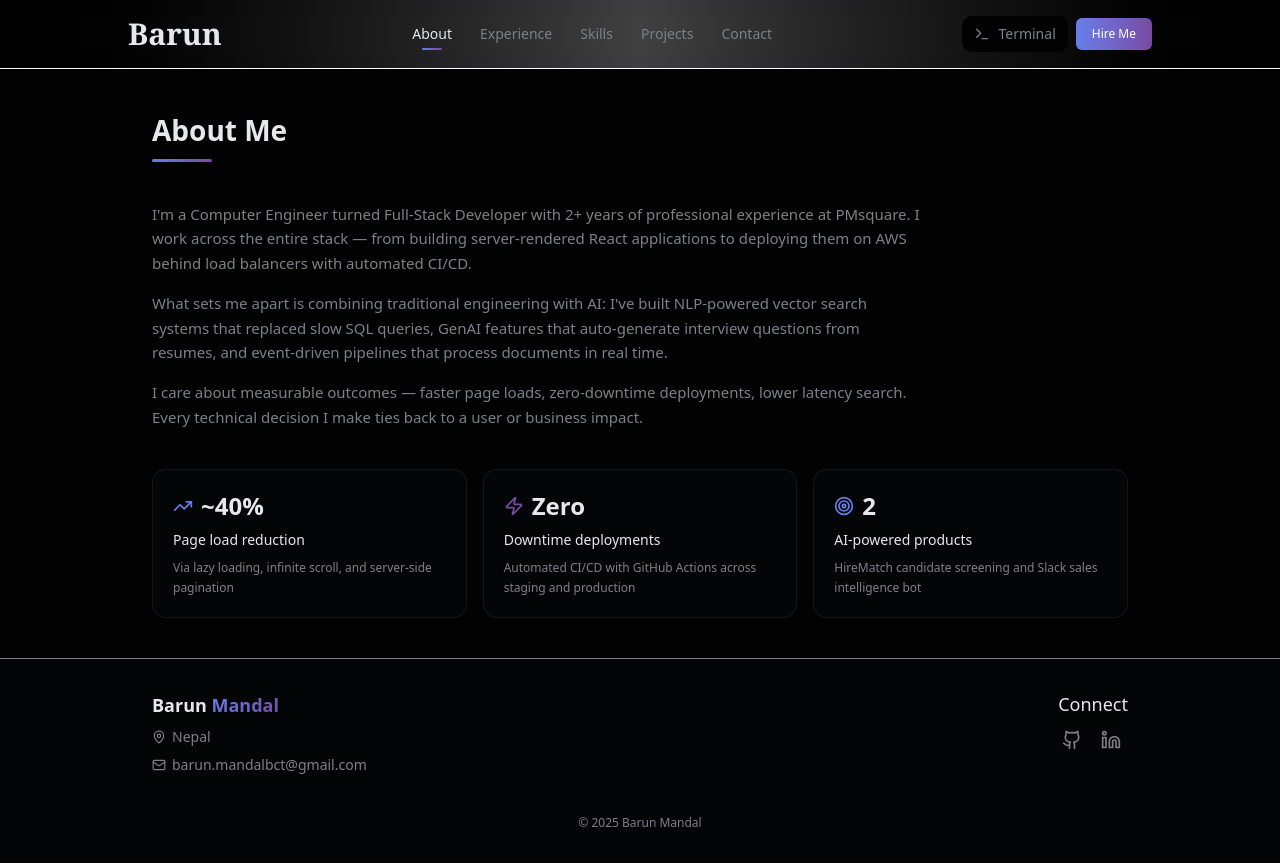
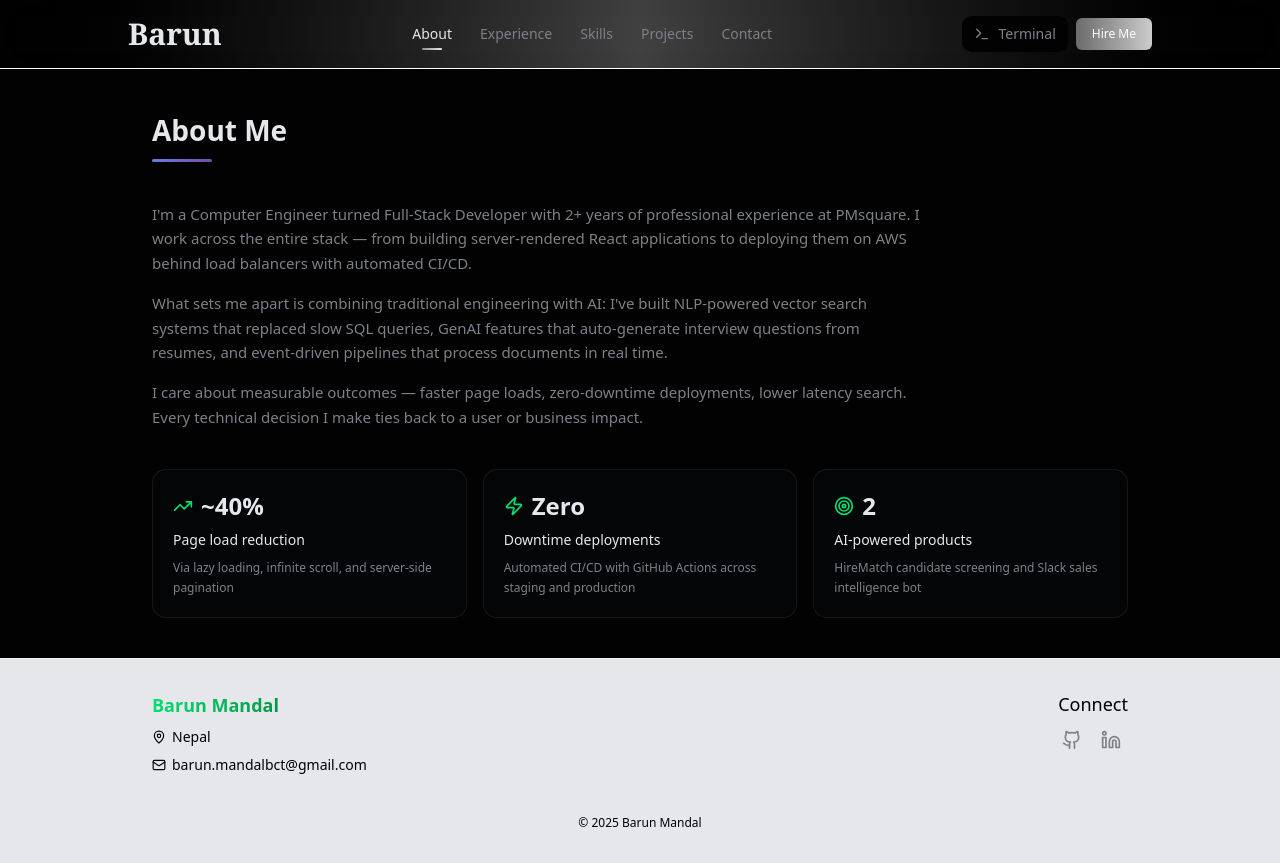
Before and after one commit to BarunMandal016/Portfolio, a Next.js app: page /about in a window 1280 px wide. Built offline with nearby package versions, Linux system fonts and the light colour scheme.

Commit message:
feat: update styles for various components to enhance visual consistency

```diff
--- a/app/(home)/page.tsx
+++ b/app/(home)/page.tsx
@@ -115,7 +115,7 @@ function Home() {
           >
             <Link
               href="/projects"
-              className="inline-flex items-center gap-2 p-2.5 rounded-sm bg-gradient-to-r from-accent-blue to-accent-purple text-white text-sm font-medium hover:opacity-90 transition-opacity"
+              className="inline-flex items-center gap-2 p-2.5 rounded-sm bg-gradient-to-r from-green-400 to-green-800 text-white text-sm font-medium hover:opacity-90 transition-opacity"
             >
               <FileText className="size-4" />
               View Work
--- a/app/about/page.tsx
+++ b/app/about/page.tsx
@@ -6,9 +6,9 @@ import type { ImpactMetric } from "@/types";
 import type { ReactNode } from "react";
 
 const METRIC_ICONS: Record<string, ReactNode> = {
-  "Page load reduction": <TrendingUp className="size-5 text-accent-blue" />,
-  "Downtime deployments": <Zap className="size-5 text-accent-purple" />,
-  "AI-powered products": <Target className="size-5 text-accent-blue" />,
+  "Page load reduction": <TrendingUp className="size-5 text-green-400" />,
+  "Downtime deployments": <Zap className="size-5 text-green-400" />,
+  "AI-powered products": <Target className="size-5 text-green-400" />,
 };
 
 function MetricCard({ item }: { item: ImpactMetric }) {
--- a/components/ContactForm.tsx
+++ b/components/ContactForm.tsx
@@ -159,7 +159,7 @@ export default function ContactForm() {
         <button
           onClick={submit}
           disabled={isSubmitting}
-          className="w-full inline-flex items-center justify-center gap-2 px-5 py-2.5 rounded-lg bg-gradient-to-r from-accent-blue to-accent-purple text-white text-sm font-medium hover:opacity-90 transition-opacity disabled:opacity-60 disabled:cursor-not-allowed"
+          className="w-full inline-flex items-center justify-center gap-2 px-5 py-2.5 rounded-lg bg-emerald-700 text-white text-sm font-medium hover:opacity-90 transition-opacity disabled:opacity-60 disabled:cursor-not-allowed"
         >
           {isSubmitting ? (
             <>
--- a/components/Footer.tsx
+++ b/components/Footer.tsx
@@ -11,20 +11,20 @@ const SOCIAL_ICONS: Record<string, ReactNode> = {
 
 function Footer() {
   return (
-    <footer className="border-t border-white/50 bg-card/50">
+    <footer className="border-t border-white/50 bg-gray-200">
       <div className="max-w-5xl mx-auto w-full py-8 px-6">
         <div className="flex flex-col sm:flex-row justify-between gap-6">
           <div className="space-y-2">
-            <h3 className="font-bold text-lg">
-              Barun <span className="gradient-text">Mandal</span>
+            <h3 className="font-bold text-lg bg-gradient-to-r from-green-400 to-green-800 bg-clip-text text-transparent">
+              Barun Mandal
             </h3>
-            <p className="text-sm text-muted-foreground flex items-center gap-1.5">
+            <p className="text-sm text-black flex items-center gap-1.5">
               <MapPin className="size-3.5" />
               {LOCATION}
             </p>
             <a
               href={`mailto:${EMAIL}`}
-              className="text-sm text-muted-foreground hover:text-foreground transition-colors flex items-center gap-1.5"
+              className="text-sm  text-black flex items-center gap-1.5"
             >
               <Mail className="size-3.5" />
               {EMAIL}
@@ -32,7 +32,7 @@ function Footer() {
           </div>
 
           <div className="flex flex-col gap-2 max-h-max">
-            <span className="text-[18px] font-medium">Connect</span>
+            <span className="text-[18px] font-medium text-black">Connect</span>
             <div className="grid grid-cols-2 gap-2">
               {FOOTER_SOCIAL_LINKS.map((link) => (
                 <Link
@@ -50,7 +50,7 @@ function Footer() {
         </div>
 
         <div className="mt-6 pt-4 flex justify-center">
-          <p className="text-xs text-muted-foreground">
+          <p className="text-xs text-black">
             &copy; {new Date().getFullYear()} {SITE_NAME}
           </p>
         </div>
--- a/components/NavBar.tsx
+++ b/components/NavBar.tsx
@@ -16,7 +16,7 @@ export default function Navbar() {
     <header className="sticky z-10 top-0 backdrop-blur-xl border-b border-b-white bg-gradient-to-r from-black/50 via-white/25 to-black/50">
       <nav className="max-w-5xl mx-auto flex items-center justify-between py-4 sm:px-0 px-0">
         <Link href="/" className="group flex items-center gap-2">
-          <h2 className="font-semibold font-serif text-xl sm:text-3xl group-hover:text-accent-blue transition-colors m-0">
+          <h2 className="font-semibold font-serif text-xl sm:text-3xl">
             Barun
           </h2>
         </Link>
@@ -37,7 +37,7 @@ export default function Navbar() {
               >
                 {item.name}
                 {isActive && (
-                  <span className="absolute bottom-0.5 left-1/2 -translate-x-1/2 w-5 h-[2px] rounded-full bg-gradient-to-r from-accent-blue to-accent-purple" />
+                  <span className="absolute bottom-0.5 left-1/2 -translate-x-1/2 w-5 h-[2px] rounded-full bg-gradient-to-r from-white/50 to-white/90"/>
                 )}
               </Link>
             );
@@ -58,7 +58,7 @@ export default function Navbar() {
 
           <Link
             href="/contact"
-            className="hidden md:inline-flex text-xs font-medium px-4 py-2 rounded-sm bg-gradient-to-r from-accent-blue to-accent-purple text-white hover:opacity-90 transition-opacity"
+            className="hidden md:inline-flex text-xs font-medium px-4 py-2 rounded-sm bg-gradient-to-r from-white/40 to-white/80 text-white hover:opacity-90 transition-opacity"
           >
             Hire Me
           </Link>
```
